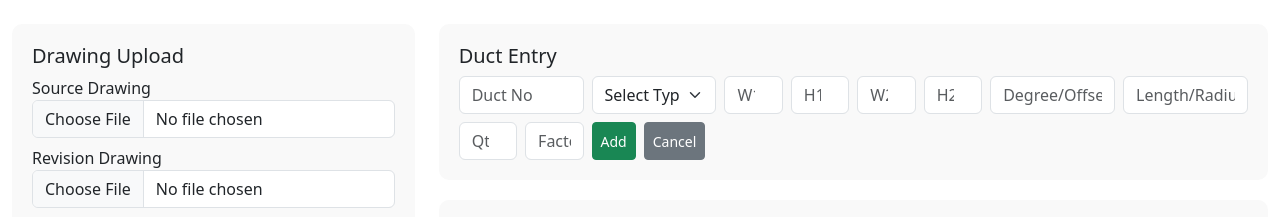
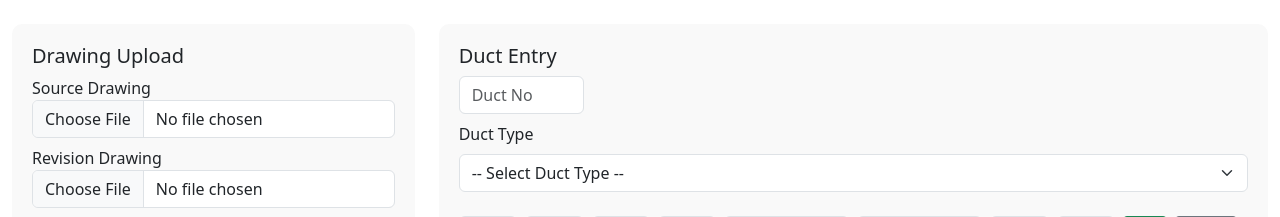
Before and after one commit to sampletech18/Ducting_project, a Flask app: template templates/measurement_sheet.html in a window 1280 px wide. Shown: the top 217 px of the page. Run offline with Flask 3, Linux system fonts and the light colour scheme; the template is opened without the code that fills it, so the values that code supplies are empty.

Commit message:
Update measurement_sheet.html

```diff
--- a/templates/measurement_sheet.html
+++ b/templates/measurement_sheet.html
@@ -46,19 +46,19 @@
         <h5>Duct Entry</h5>
         <form id="ductForm" class="row g-2">
           <div class="col-md-2"><input type="text" name="duct_no" class="form-control" placeholder="Duct No" required></div>
-          <div class="col-md-2">
-  <select name="type" class="form-select" required>
-    <option value="" disabled selected>Select Type</option>
-    <option value="Straight">Straight</option>
-    <option value="Elbow">Elbow</option>
-    <option value="Reducer">Reducer</option>
-    <option value="Offset">Offset</option>
-    <option value="Tee">Tee</option>
-    <option value="Cross">Cross</option>
-    <option value="Y-Branch">Y-Branch</option>
-    <option value="Transition">Transition</option>
+          <div class="mb-3">
+  <label for="duct_type" class="form-label">Duct Type</label>
+  <select class="form-select" id="duct_type" name="duct_type" required>
+    <option value="">-- Select Duct Type --</option>
+    <option value="ST">ST</option>
+    <option value="RED">RED</option>
+    <option value="DM">DM</option>
+    <option value="OFFSET">OFFSET</option>
+    <option value="SHOE">SHOE</option>
+    <option value="VANES">VANES</option>
+    <option value="ELB">ELB</option>
   </select>
-</div>
+          </div>
           <div class="col-md-1"><input type="number" name="w1" class="form-control" placeholder="W1" required></div>
           <div class="col-md-1"><input type="number" name="h1" class="form-control" placeholder="H1" required></div>
           <div class="col-md-1"><input type="number" name="w2" class="form-control" placeholder="W2"></div>
```
